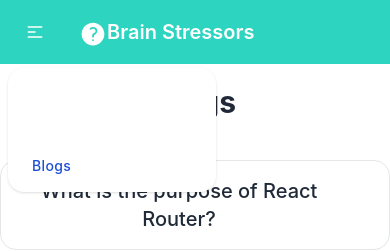
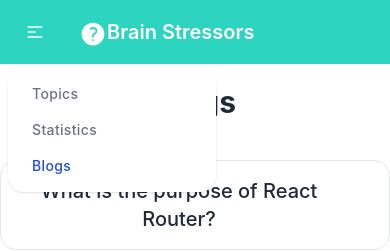
Before and after one commit to sartajdev007/brain-stressors-react, a React (Create React App) app: page /blogs in a window 390 px wide. Both pictures are taken after a click on the label 35 px from the left and 32 px from the top of the page. Shown: the top 251 px of the page. Built offline with nearby package versions, Linux system fonts and the light colour scheme.

Commit message:
final commit

```diff
--- a/src/components/Header/Header.js
+++ b/src/components/Header/Header.js
@@ -14,17 +14,17 @@ const Header = () => {
                         <li><NavLink to='topics' className={({ isActive }) =>
                             isActive
                                 ? 'font-medium tracking-wide text-blue-700 transition-colors duration-200 hover:text-deep-purple-accent-400'
-                                : 'font-medium tracking-wide text-white transition-colors duration-200 hover:text-deep-purple-accent-400'
+                                : 'font-medium tracking-wide text-gray-500 transition-colors duration-200 hover:text-deep-purple-accent-400'
                         }>Topics</NavLink></li>
                         <li><NavLink to='statistics' className={({ isActive }) =>
                             isActive
                                 ? 'font-medium tracking-wide text-blue-700 transition-colors duration-200 hover:text-deep-purple-accent-400'
-                                : 'font-medium tracking-wide text-white transition-colors duration-200 hover:text-deep-purple-accent-400'
+                                : 'font-medium tracking-wide text-gray-500 transition-colors duration-200 hover:text-deep-purple-accent-400'
                         }>Statistics</NavLink></li>
                         <li><NavLink to='blogs' className={({ isActive }) =>
                             isActive
                                 ? 'font-medium tracking-wide text-blue-700 transition-colors duration-200 hover:text-deep-purple-accent-400'
-                                : 'font-medium tracking-wide text-white transition-colors duration-200 hover:text-deep-purple-accent-400'
+                                : 'font-medium tracking-wide text-gray-500 transition-colors duration-200 hover:text-deep-purple-accent-400'
                         }>Blogs</NavLink></li>
                     </ul>
                 </div>
```
